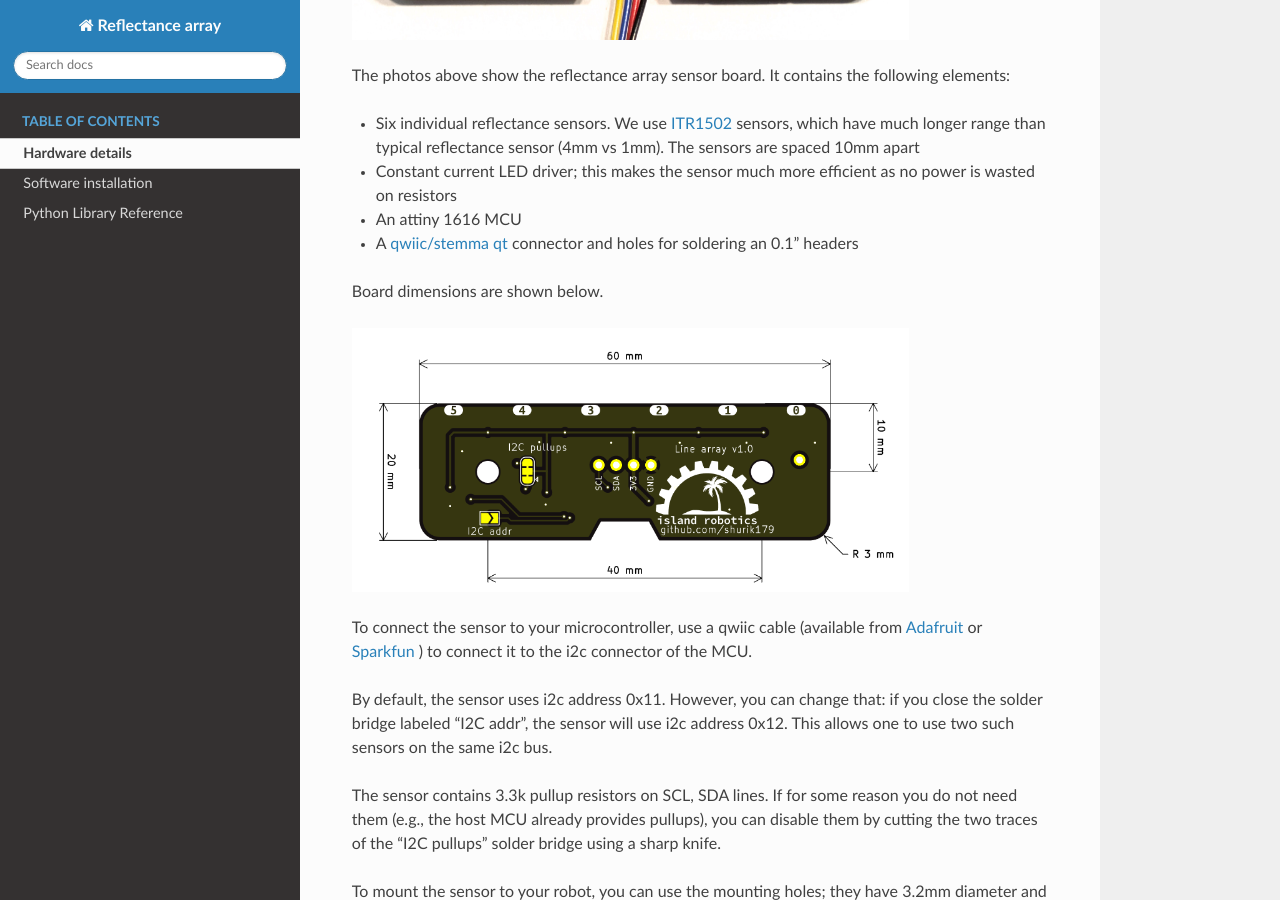
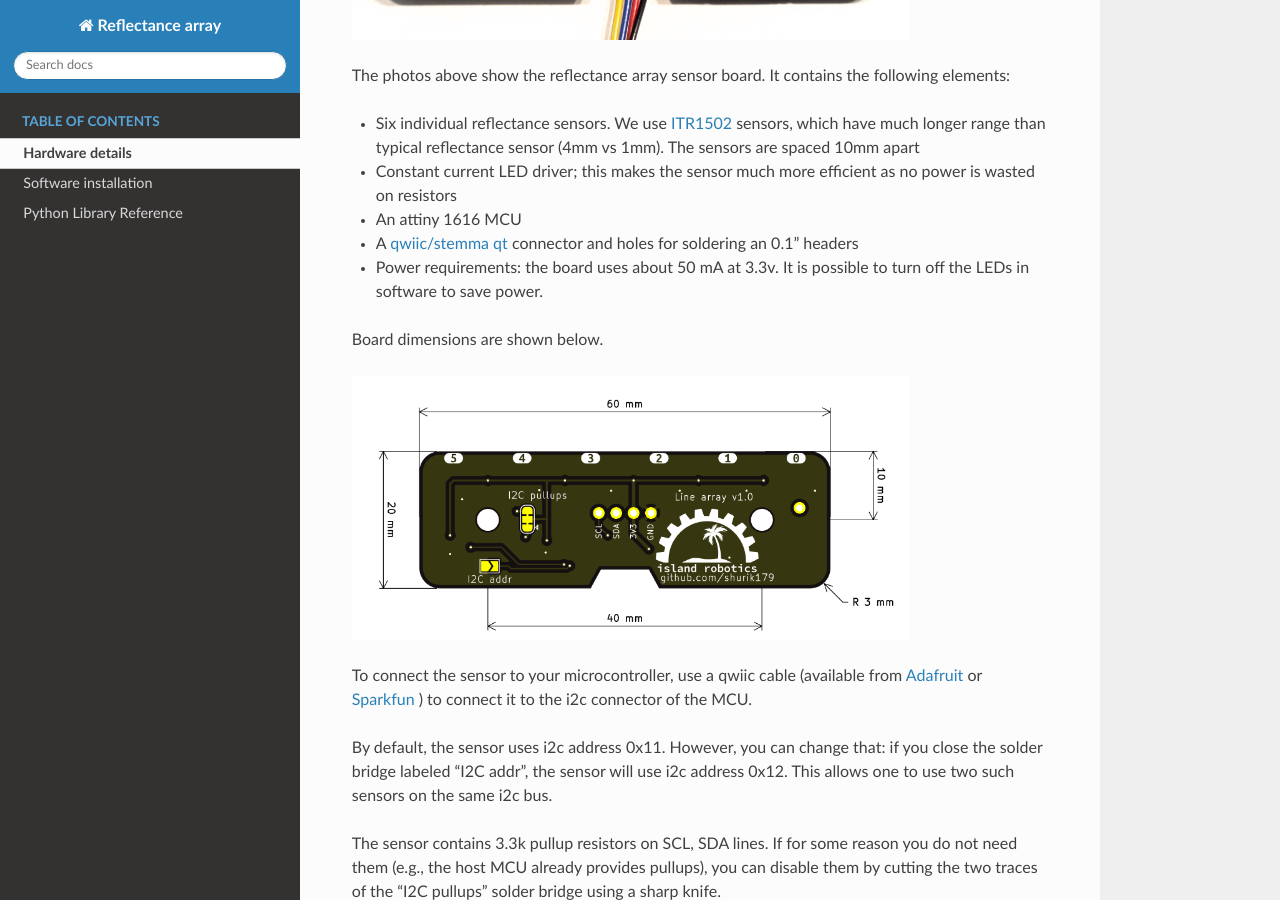
Before and after one commit to shurik179/reflectance_array, a Sphinx documentation site: the page built from docs/board.rst, in a window 1280 px wide and 900 px high, scrolled down 580 px. Built offline with Sphinx 7.4.7 and the Read the Docs theme 3.1.0, drawn with Linux system fonts in a browser that asks for light colours; formulas are drawn with MathJax 3.

Commit message:
Update board.rst

```diff
--- a/docs/board.rst
+++ b/docs/board.rst
@@ -18,6 +18,8 @@ The photos above show the reflectance array sensor board. It contains the follow
 * Constant current LED driver; this makes the sensor much more efficient as no power is wasted on resistors
 * An attiny 1616 MCU
 * A `qwiic/stemma qt <https://www.sparkfun.com/qwiic>`__ connector and holes for soldering an 0.1" headers
+* Power requirements: the board uses about 50 mA at 3.3v. It is possible to turn off the LEDs in software
+  to save power.
 
 Board dimensions are shown below.
 
```
